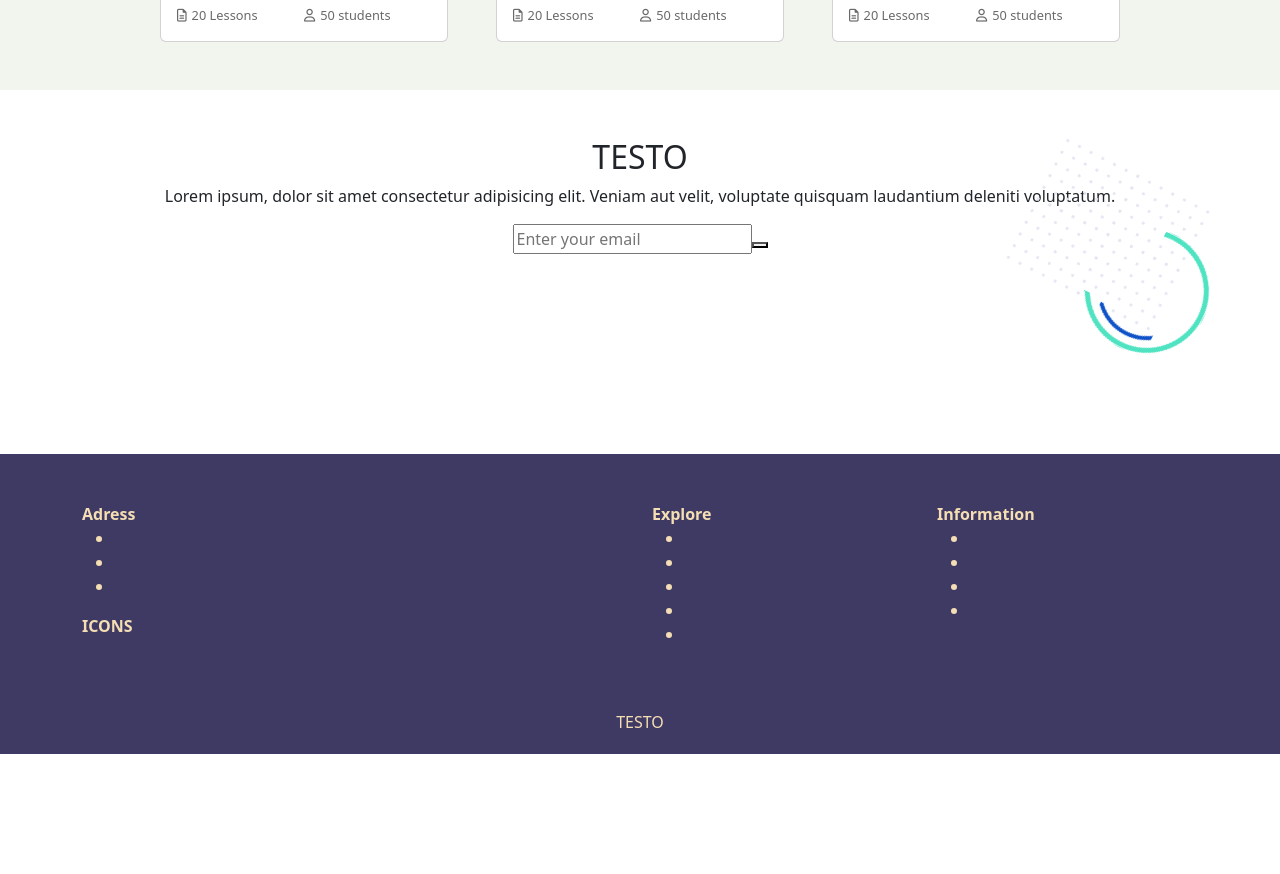
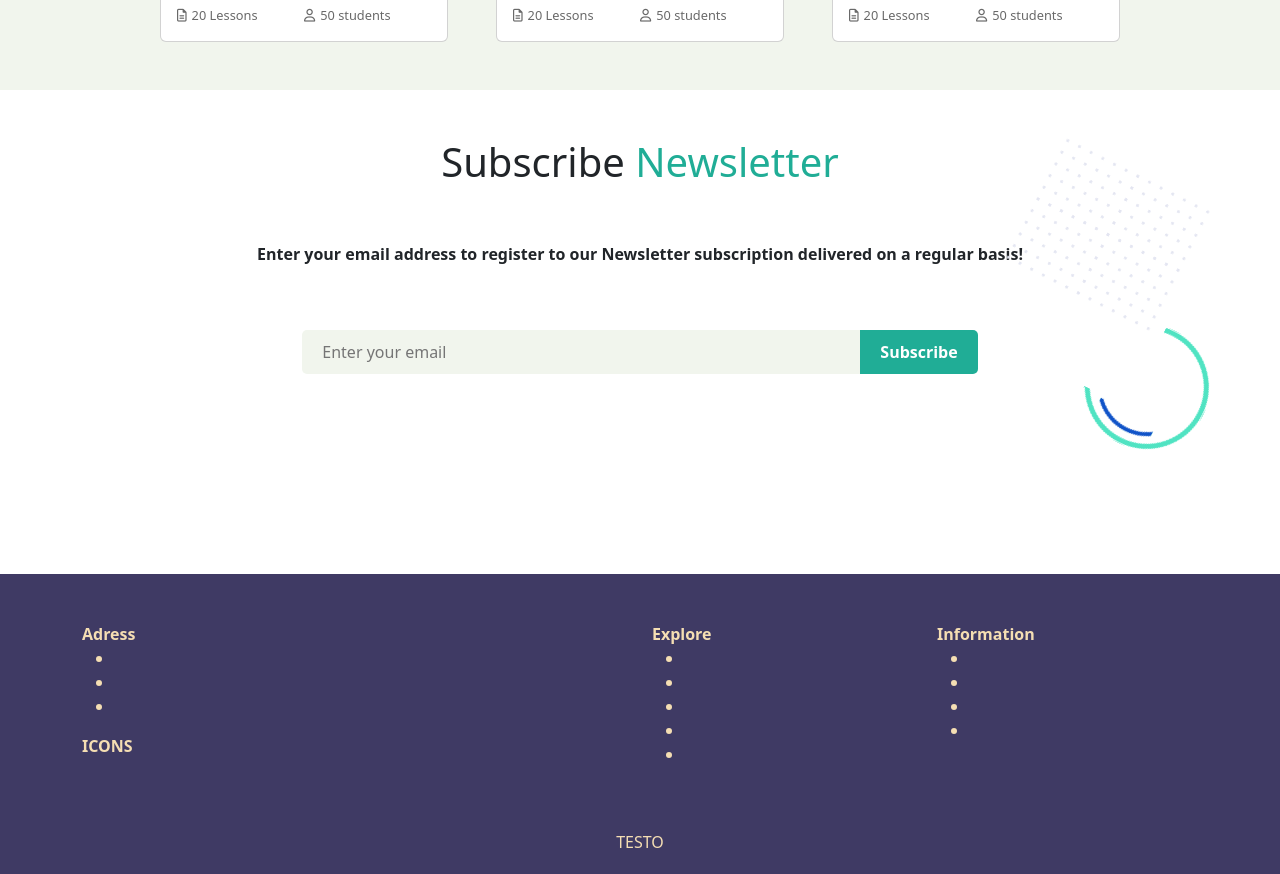
Before and after one commit to Ludo4official/proj-html-vuejs, a Vue app: page / in a window 1280 px wide. Shown: the part 4300-5174 px from the top of the page. Before the commit the page ends 5054 px from the top, so only its background shows below. Built offline with nearby package versions, Linux system fonts and the light colour scheme.

Commit message:
Progressi progetto

```diff
--- a/src/AppMainNewsletter.vue
+++ b/src/AppMainNewsletter.vue
@@ -8,21 +8,21 @@ export default {
     <div class="row mt-5">
         <div class="col">
             <h2>
-                TESTO
+                Subscribe <span>Newsletter</span>
             </h2>
         </div>
     </div>
     <div class="row">
-        <div class="col">
-            <p>
-                Lorem ipsum, dolor sit amet consectetur adipisicing elit. Veniam aut velit, voluptate quisquam laudantium deleniti voluptatum.
+        <div class="col mt-5">
+            <p class="fw-bold">
+                Enter your email address to register to our Newsletter subscription delivered on a regular basis!
             </p>
         </div>
     </div>
     <div class="row mb-5">
-        <div class="col">
-            <input type="text" name="" id="" placeholder="Enter your email">
-            <button></button>
+        <div class="col mt-5">
+            <input class="email" type="text" name="" id="" placeholder="Enter your email">
+            <button class="subscribe">Subscribe</button>
         </div>
     </div>
 
@@ -31,6 +31,38 @@ export default {
 </template>
 
 <style lang="scss" scoped>
+
+h2 {
+    font-size: 2.5rem;
+
+    span {
+        color: #20ad96;
+    }
+}
+
+.email {
+    background-color: #f1f5ed;
+    border-style: none;
+    padding: 10px 20px;
+    border-top-left-radius: 5px;
+    border-bottom-left-radius: 5px;
+    width: 50%;
+}
+
+.subscribe {
+    padding: 10px 20px;
+    border-style: none;
+    background-color: #20ad96;
+    color: white;
+    font-weight: bold;
+    border-top-right-radius: 5px;
+    border-bottom-right-radius: 5px;
+
+    &:hover {
+        background-color: black;
+        color: #20ad96;
+    }
+}
 .img-one, .img-two {
     position: absolute;
 }
```
